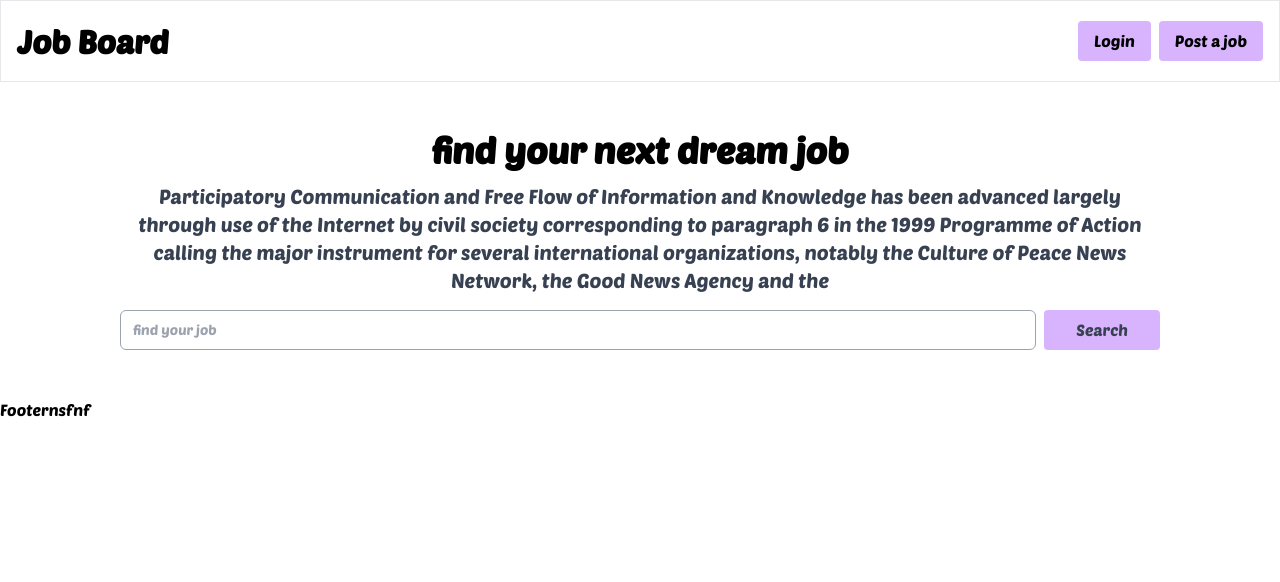
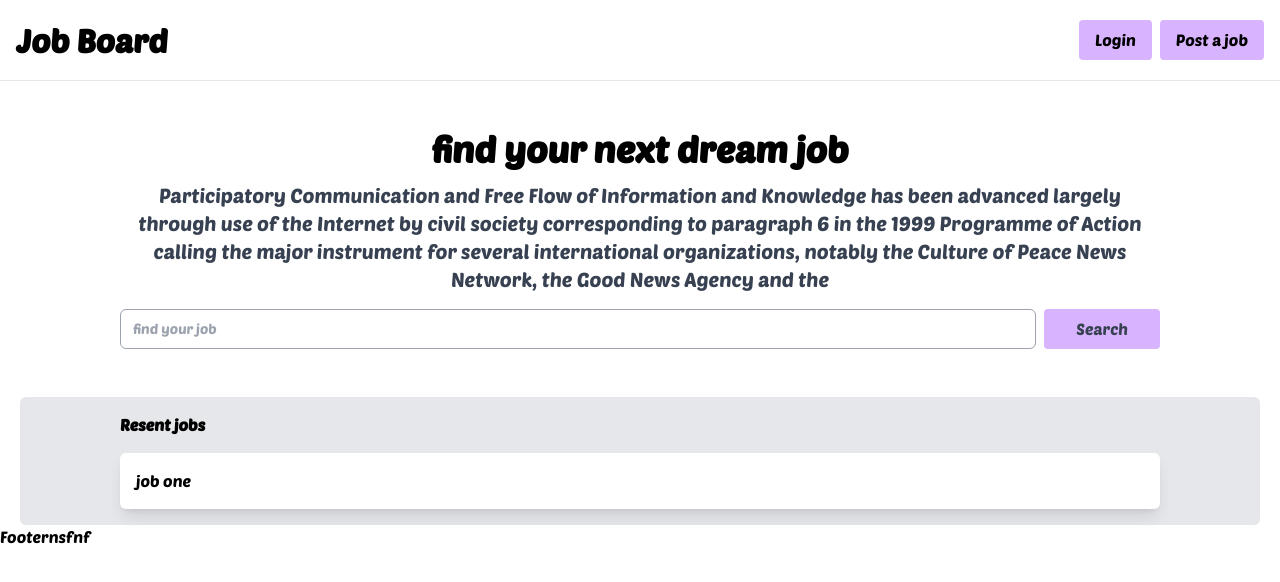
Before and after one commit to EbiShad/job-broad, a Next.js app: page / in a window 1280 px wide. Shown: the top 582 px of the page. Built offline with nearby package versions, Linux system fonts and the light colour scheme.

Commit message:
jobs component was added

```diff
--- a/src/components/layout/Header.js
+++ b/src/components/layout/Header.js
@@ -3,7 +3,7 @@ import Link from "next/link";
 function Header() {
   return (
     <header>
-      <div className=" flex justify-between items-center py-4 px-4 border">
+      <div className="flex justify-between items-center py-4 px-4 border-b">
         <Link href={"/"} className="text-[32px] font-bold">
           Job Board
         </Link>
--- a/src/components/templates/Hero.jsx
+++ b/src/components/templates/Hero.jsx
@@ -1,6 +1,6 @@
 function Hero() {
   return (
-    <section className="py-12">
+    <section className="py-12 container">
       <h1 className="text-center font-bold text-4xl">
         find your next dream job
       </h1>
--- a/src/components/templates/HomePage.jsx
+++ b/src/components/templates/HomePage.jsx
@@ -1,10 +1,12 @@
 import Hero from "./Hero"
+import Jobs from "./Jobs"
 
 
 function HomePage() {
   return (
-    <div className="xl:w-[1200px] w-full container">
+    <div>
       <Hero/>
+      <Jobs/>
     </div>
   )
 }
--- /dev/null
+++ b/src/components/templates/Jobs.jsx
@@ -0,0 +1,17 @@
+
+
+
+function Jobs() {
+  return (
+    <div className="bg-gray-200 py-4 rounded-md mx-5" >
+      <div className="container">
+        <h2 className="mb-4 font-bold">Resent jobs</h2>
+        <div className="bg-white shadow-lg rounded-md px-4 py-4">
+            job one
+        </div>
+      </div>
+    </div>
+  );
+}
+
+export default Jobs;
```
